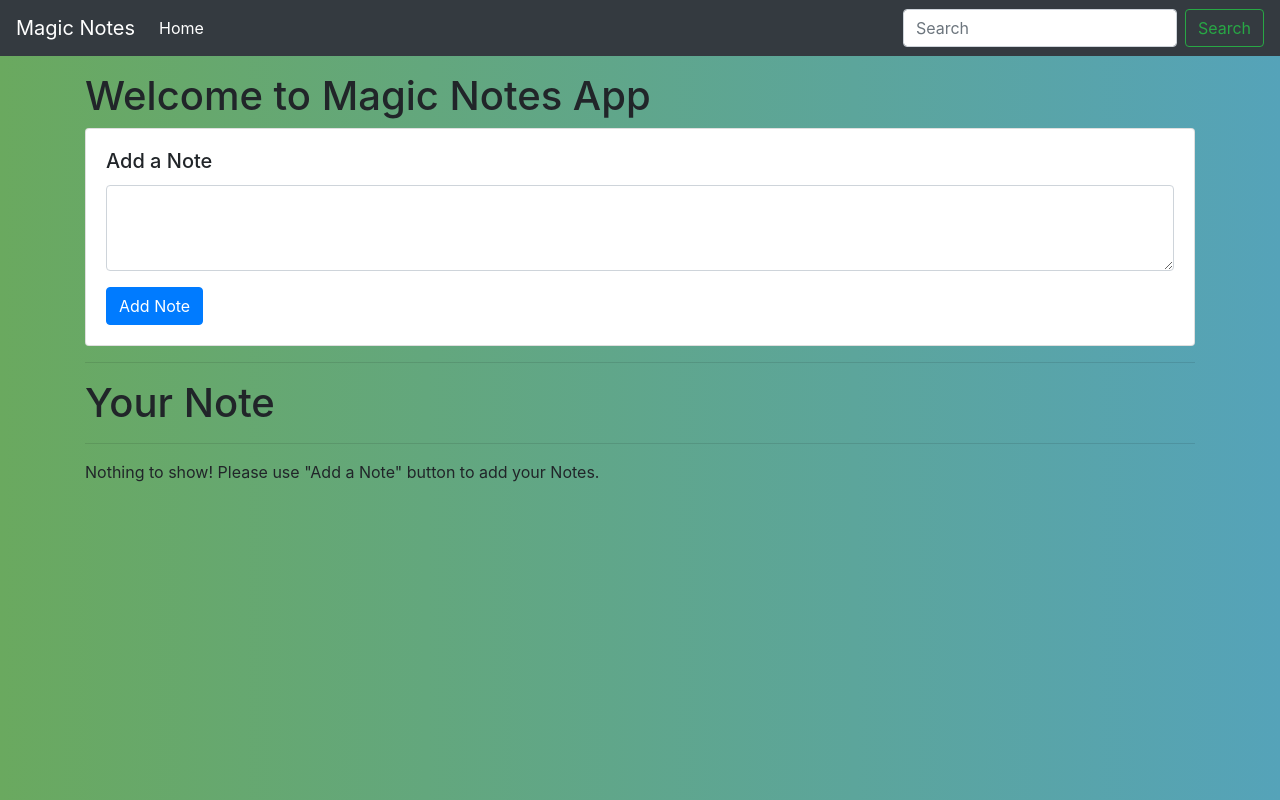
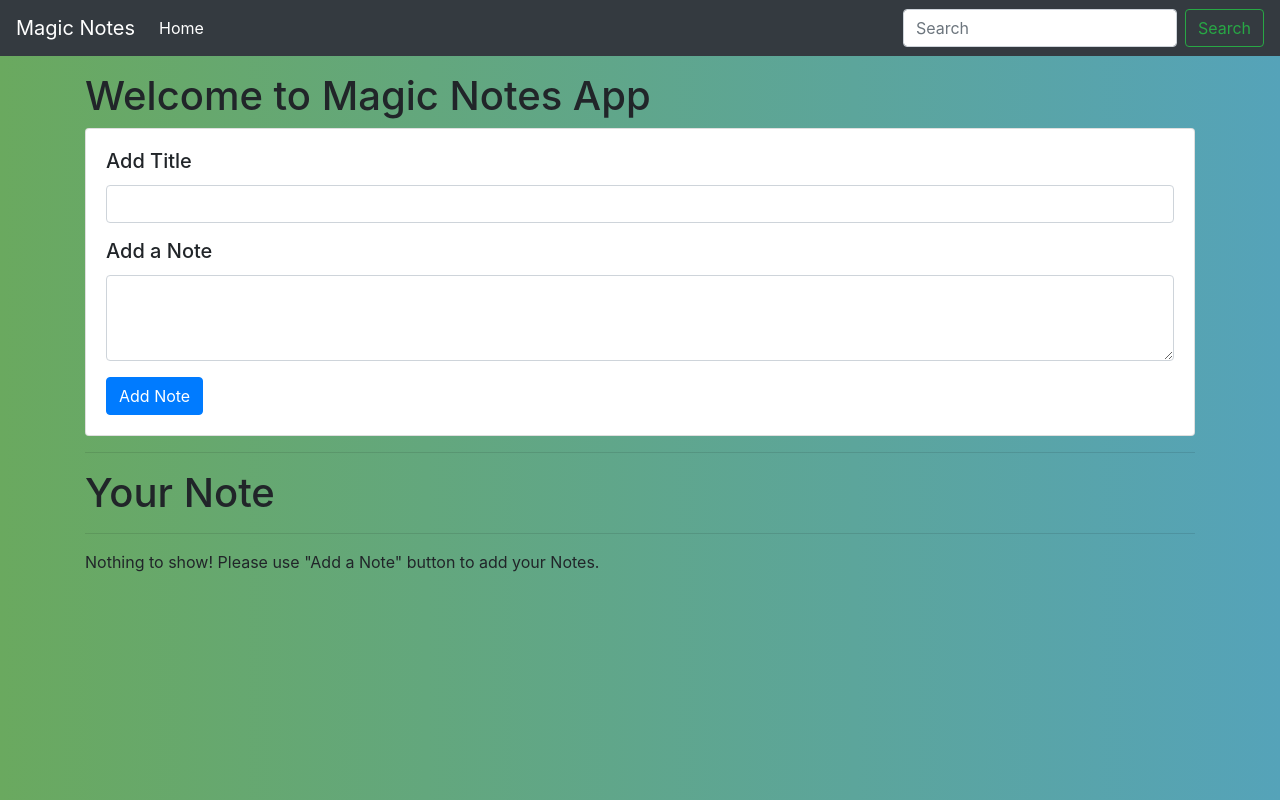
Before and after one commit to p1742000/Magic-Notes, a plain HTML site: page index.html in a window 1280 px wide. Drawn offline with nearby package versions, Linux system fonts and the light colour scheme.

Commit message:
Update index.html
adding Update button functionality.

```diff
--- a/index.html
+++ b/index.html
@@ -65,6 +65,12 @@
 
       <div class="card">
         <div class="card-body">
+
+          <div class="form-group">
+            <h5 class="card-title">Add Title</h5>
+            <input type="text" class="form-control" id="addTitle" aria-describedby="emailHelp">
+          </div>
+
           <h5 class="card-title">Add a Note</h5>
           <div class="form-group">
             <textarea class="form-control" id="addText" rows="3"></textarea>
@@ -84,6 +90,7 @@
             <h5 class="card-title">Note</h5>
             <p class="card-text"></p>
             <button id="deleteBtn" class="btn btn-primary">Delete Note</button>
+            <button id="UpdateBtn" class="btn btn-primary">Update Note</button>
           </div>
         </div>
       </div>
```
